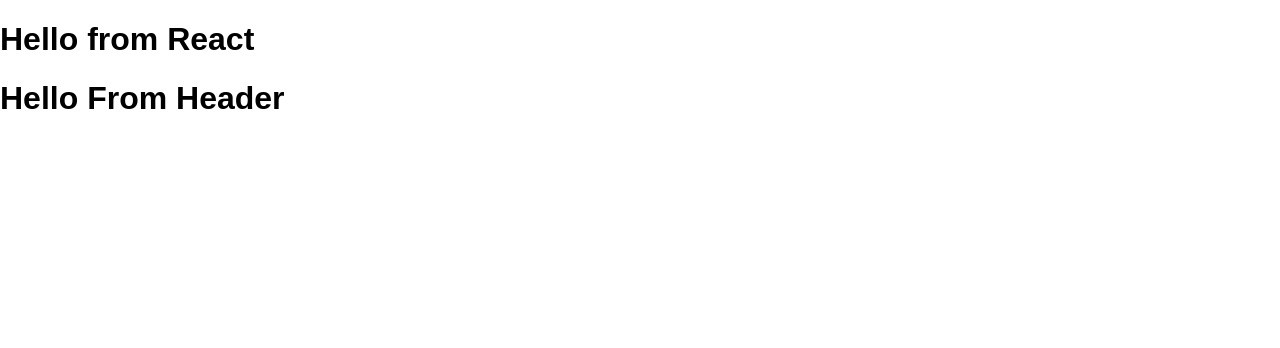
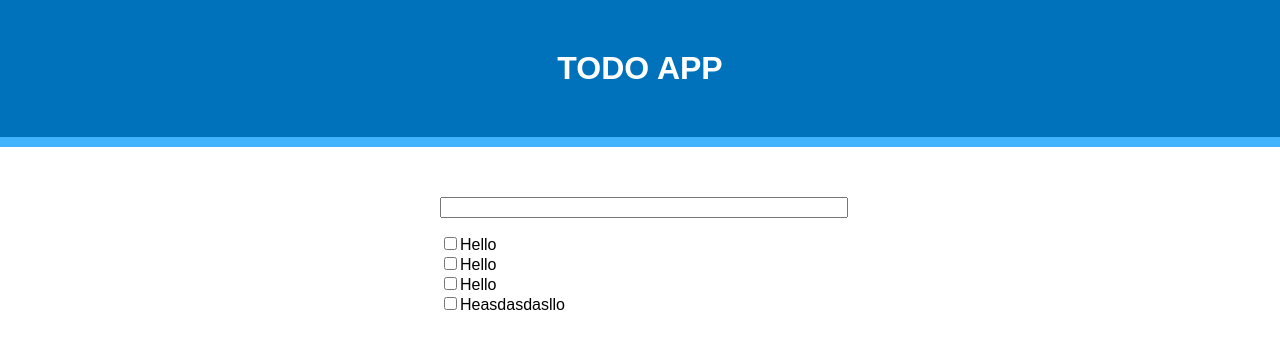
Before and after one commit to IsmaelEzequiel/hello-react, a React (Create React App) app: page / in a window 1280 px wide. Shown: the top 348 px of the page. Built offline with nearby package versions, Linux system fonts and the light colour scheme.

Commit message:
Todo components and css files

```diff
--- a/src/App.js
+++ b/src/App.js
@@ -1,13 +1,14 @@
 import React, { Component } from 'react';
 
-import Header from './components/header'
+import Header from './components/header';
+import Todo from './components/todo';
 
 class App extends Component {
     render() {
         return (
             <div>
-                <h1>Hello from React</h1>
                 <Header />
+		        <Todo />
             </div>
         );
     }
--- /dev/null
+++ b/src/components/header/index.css
@@ -0,0 +1,13 @@
+h1 {
+    margin: 0;
+    padding: 50px;
+    color: #FFF;
+    text-transform: uppercase;
+}
+
+.App-header {
+    background-color: #0072BB;
+    border-bottom: 10px solid #41b3fc;
+    text-align: center;
+    width: 100%;
+}
--- a/src/components/header/index.js
+++ b/src/components/header/index.js
@@ -1,10 +1,12 @@
 import React, { Component } from 'react';
+
+import './index.css';
 
 class Header extends Component {
     render() {
         return (
-            <div>
-                <h1>Hello From Header</h1>
+            <div className="App-header">
+                <h1>todo app</h1>
             </div>
         );
     }
--- /dev/null
+++ b/src/components/todo/index.css
@@ -0,0 +1,15 @@
+.Todo-app {
+    padding-top: 50px;
+    margin: auto;
+    text-align: left;
+    width: 400px;
+}
+
+.Form-input input[type="text"] {
+    width: 400px;
+}
+
+.List-todo {
+    list-style: none;
+    padding: 0;
+}
--- /dev/null
+++ b/src/components/todo/index.js
@@ -0,0 +1,23 @@
+import React, { Component } from 'react';
+
+import './index.css';
+
+class Todo extends Component {
+    render() {
+        return (
+            <div className="Todo-app">
+                <form action="#" className="Form-input">
+                    <input type="text"/>
+                </form>
+                <ul className="List-todo">
+                    <li><input type="checkbox"/>Hello</li>
+                    <li><input type="checkbox"/>Hello</li>
+                    <li><input type="checkbox"/>Hello</li>
+                    <li><input type="checkbox"/>Heasdasdasllo</li>
+                </ul>
+            </div>
+        );
+    }
+};
+
+export default Todo;
```
